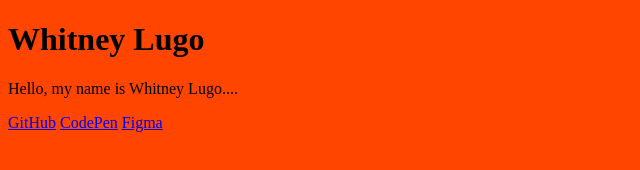
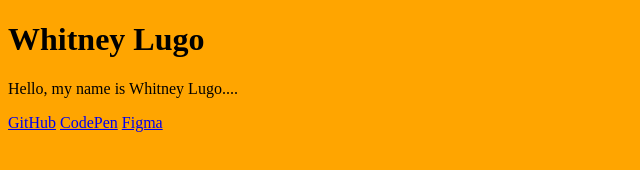
Before and after one commit to WhitneyL808/Web-2-starter-WL, a plain HTML site: page index.html in a window 1280 px wide. Shown: the whole page, without its empty margins (0-640 px from the left). Drawn offline with Linux system fonts and the light colour scheme.

Commit message:
adding orange

```diff
--- a/style.css
+++ b/style.css
@@ -1,3 +1,3 @@
 body {
-    background-color: orangered;
+    background-color: orange;
 }
```
